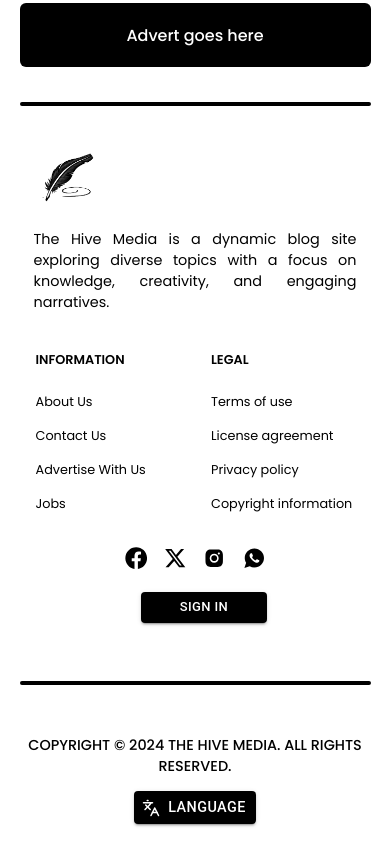
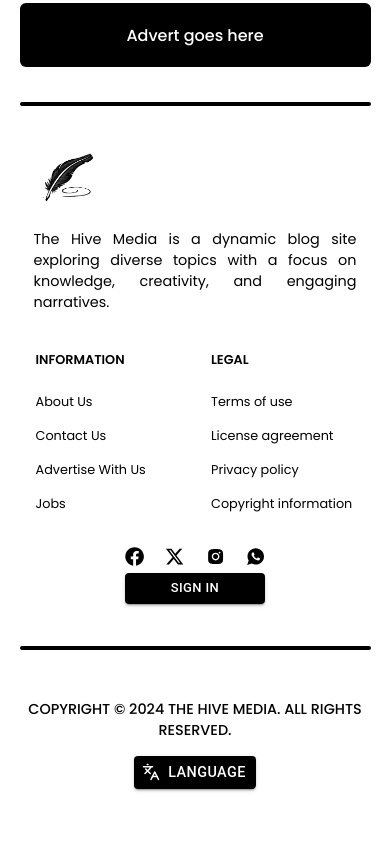
Before and after one commit to Fareed0001/thehivemedia, a Next.js app: page / in a window 390 px wide. Shown: the part 1054-1898 px from the top of the page. After the commit the page ends 1862 px from the top, so only its background shows below. Built offline with nearby package versions, Linux system fonts and the light colour scheme.

Commit message:
mobile footer

```diff
--- a/src/components/Footer/Footer.jsx
+++ b/src/components/Footer/Footer.jsx
@@ -17,7 +17,7 @@ function Footer() {
             <Divider className={styles.footerDivider} />
             <div className={styles.footerTopDiv}>
                 <Grid container>
-                    <Grid item xs={12} sm={4} md={4} lg={3}>
+                    <Grid item xs={12} sm={4} md={4} lg={4}>
                         <FooterFirstDiv />
                     </Grid>
                     <Grid item xs={6} sm={4} md={3} lg={3}>
@@ -26,7 +26,7 @@ function Footer() {
                     <Grid item xs={6} sm={4} md={3} lg={3}>
                         <FooterThirdDiv />
                     </Grid>
-                    <Grid item xs={12} sm={12} md={2} lg={3}>
+                    <Grid item xs={12} sm={12} md={2} lg={2}>
                         <FooterSocialDiv />
                     </Grid>
                 </Grid>
--- a/src/styles/footer.module.css
+++ b/src/styles/footer.module.css
@@ -68,7 +68,8 @@
 }
 
 .socialMediaDiv .footerSignIn:hover {
-  background-color: var(--primary-color);
+  background-color: var(--background);
+  color: var(--foreground);
 }
 
 /* FOOTER SOCIAL DIV */
@@ -82,13 +83,13 @@
 }
 
 .footerBottomDiv .translate {
-  background-color: black;
-  color: white;
+  background-color: var(--foreground);
+  color: var(--background);
 }
 
-
 .footerBottomDiv .translate:hover {
-  background-color: var(--primary-color);
+  background-color: var(--background);
+  color: var(--foreground);
 }
 /* FOOTER BOTTOM DIV  */
 
@@ -200,13 +201,20 @@
   margin: auto;
 }
 
-.footerSignIn {
-  margin: auto;
+.socialMediaDiv .footerSignIn {
+  margin: 0;
+  background-color: var(--foreground);
+  color: var(--background);
   width: 100%;
 }
 
+.socialMediaDiv .footerSignIn:hover {
+  background-color: var(--background);
+  color: var(--foreground);
+}
+
 .socialIcon {
-  font-size: 1.2srem;
+  font-size: 1.2rem;
 }
 /* FOOTER SOCIAL DIV */
 
```
